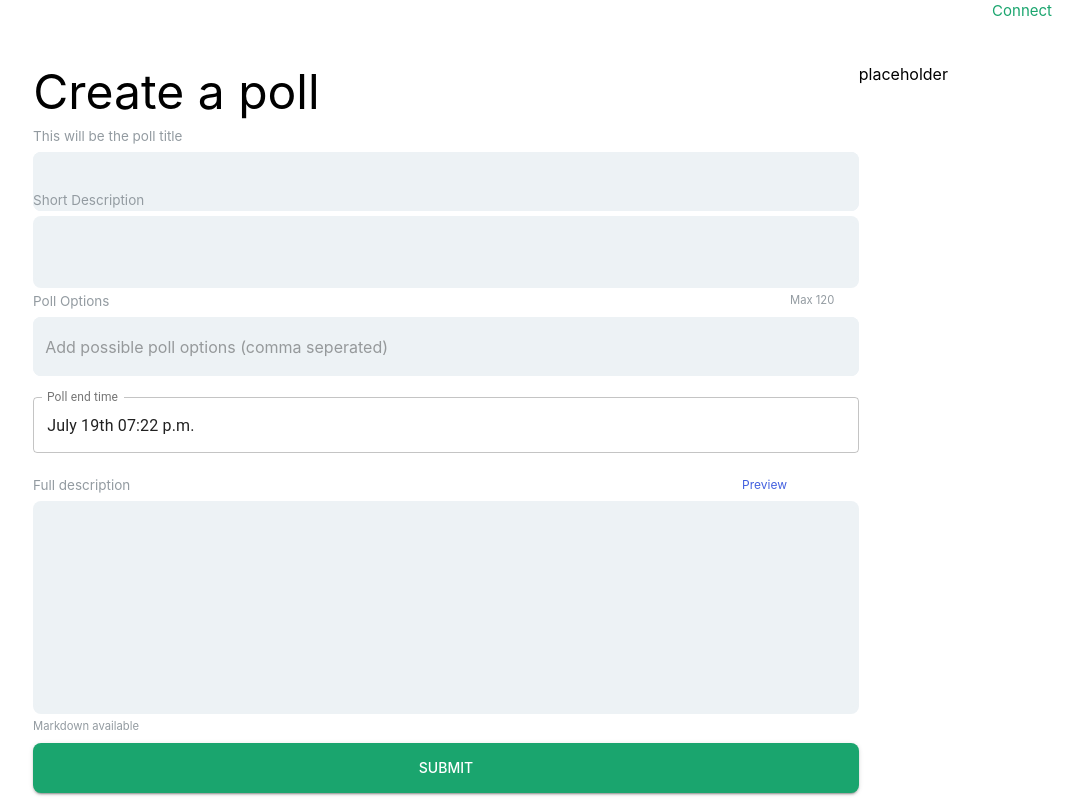
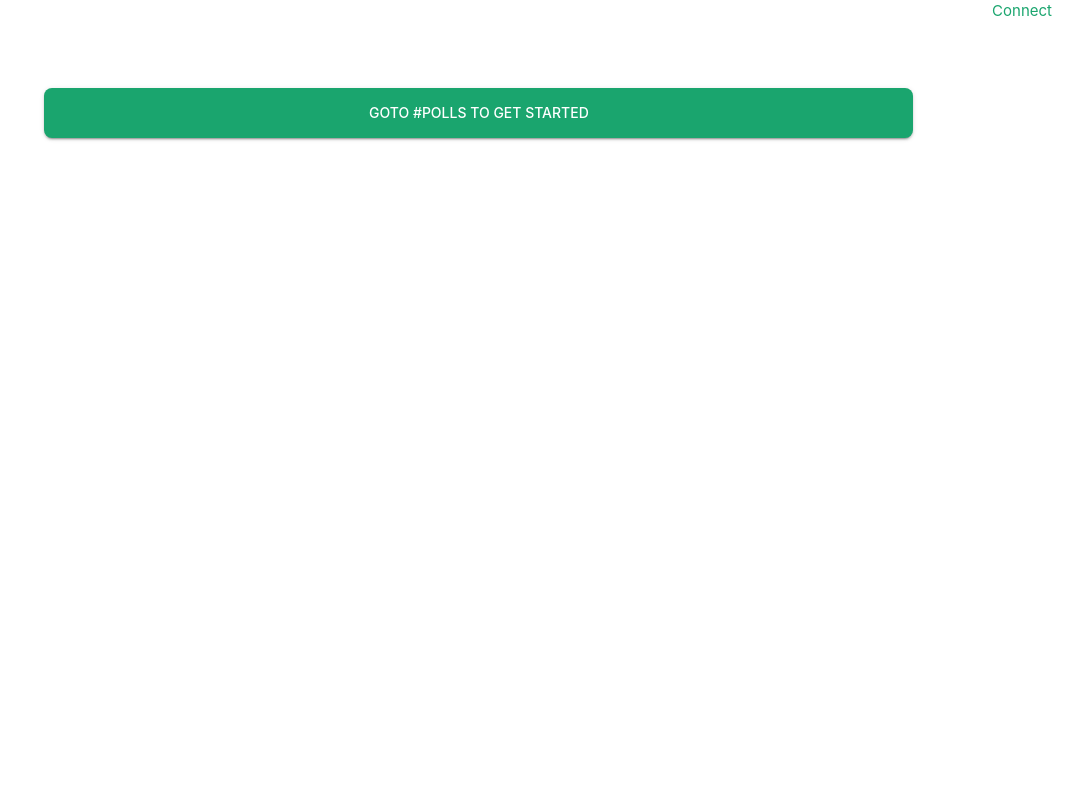
Before and after one commit to status-im/gasless-democracy, a React (Create React App) app in the folder dapp/: page / in a window 1280 px wide. Shown: the whole page, without its empty margins (180-1263 px from the left). Built offline with nearby package versions, Linux system fonts and the light colour scheme; what ipfs-http-client would draw is missing.

Commit message:
add verification of polls
add routes

```diff
--- a/dapp/package.json
+++ b/dapp/package.json
@@ -16,6 +16,7 @@
     "@types/node": "^12.0.0",
     "@types/react": "^16.9.0",
     "@types/react-dom": "^16.9.0",
+    "@types/react-router-dom": "^5.1.5",
     "classnames": "^2.2.6",
     "date-fns": "^2.14.0",
     "formik": "^2.1.4",
--- a/dapp/src/App.tsx
+++ b/dapp/src/App.tsx
@@ -1,4 +1,5 @@
 import React, { useState, useEffect } from 'react'
+import { Route, Link, Switch, HashRouter as Router } from 'react-router-dom'
 import { ThemeProvider } from '@material-ui/core/styles'
 import EmbarkJS from './embarkArtifacts/embarkjs'
 import theme from './styles/theme'
@@ -68,8 +69,12 @@ function App() {
           account={account}
           isStatus={isStatus}
           enableEthereum={() => enableEthereum(setAccount)} />
-        <CreatePoll />
-        <ListPolls />
+        <Router>
+        <Switch>
+          <Route path="/(|list-polls)" component={ListPolls} />
+          <Route path="create-poll" component={CreatePoll} />
+        </Switch>
+        </Router>
       </div>
     </ThemeProvider>
   );
--- a/dapp/src/components/ListPolls.tsx
+++ b/dapp/src/components/ListPolls.tsx
@@ -1,16 +1,75 @@
-import React, { useEffect } from 'react'
-import { gotoPublicChat, getChatMessages, useChatMessages } from '../utils/status'
+import React, { Fragment, useEffect, useState } from 'react'
+import {
+  gotoPublicChat,
+  getChatMessages,
+  useChatMessages,
+  Topics,
+  Message
+} from '../utils/status'
+import { signedMessage, verifySignedMessage } from '../utils/signing'
+import Typography from '@material-ui/core/Typography'
+import StatusButton from './base/Button'
+import useStyles from '../styles/listPolls'
+import { POLLS_CHANNEL } from './constants'
+
+async function gotoPolls() {
+  await gotoPublicChat(POLLS_CHANNEL)
+  getChatMessages()
+}
+
+async function parseMessages(messages: Topics | undefined, setState: Function) {
+  if (!messages) return
+  const fmtMessages: Topics = {}
+  const keys = Object.keys(messages)
+  keys.map(key => {
+    const msgs: Message[] = messages[key]
+    const parsed: Message[] = msgs.map(msg => {
+      const { text } = msg;
+      const newMsg = { ...msg };
+      try {
+        const sigMsg: signedMessage = JSON.parse(text);
+        newMsg['sigMsg'] = sigMsg
+      } catch (e) {
+        console.log({e})
+      } finally {
+        if (!!newMsg['sigMsg']) {
+          newMsg['verified'] = verifySignedMessage(newMsg['sigMsg'])
+        }
+        return newMsg
+      }
+    })
+    //const final = resolved.filter((k: Message) => k.text !== NIL)
+    console.log({parsed})
+    fmtMessages[key] = parsed
+  })
+  console.log({fmtMessages})
+  setState(fmtMessages)
+}
 
 function ListPolls() {
-  const chatMessages = useChatMessages()
+  const [rawMessages] = useChatMessages()
+  const [chatMessages, setChatMessages] = useState()
+  const classes: any = useStyles()
 
   useEffect(() => {
     getChatMessages()
   }, [])
 
-  console.log({chatMessages})
+  useEffect(() => {
+    parseMessages(rawMessages, setChatMessages)
+  }, [rawMessages])
+
+  //const chatMessages = parseMessages(rawMessages)
+  console.log({chatMessages, rawMessages})
   return (
-    <div>placeholder</div>
+    <Fragment>
+      {!chatMessages && <div className={classes.root}>
+        <StatusButton
+          buttonText="Goto #polls to get started"
+          onClick={gotoPolls}
+        />
+      </div>}
+    </Fragment>
   )
 }
 
--- /dev/null
+++ b/dapp/src/styles/listPolls.js
@@ -0,0 +1,15 @@
+import { makeStyles } from '@material-ui/core/styles'
+
+const useStyles = makeStyles(theme => ({
+  root: {
+    display: 'grid',
+    gridTemplateColumns: 'repeat(48, [col] 1fr)',
+    gridColumn: '3 / 45',
+    [theme.breakpoints.up('md')]: {
+      gridTemplateRows: '4rem 4rem auto auto 6rem',
+      gridColumn: '8 / 42',
+    }
+  }
+}))
+
+export default useStyles
--- a/dapp/src/utils/status.ts
+++ b/dapp/src/utils/status.ts
@@ -1,4 +1,5 @@
 import { useState, useEffect } from 'react'
+import { signedMessage } from './signing'
 export {}
 
 declare global {
@@ -35,14 +36,16 @@ export async function getChatMessages(): Promise<any> {
     }
 }
 
-type Message = {
+export type Message = {
     alias: string,
     text: string,
     timestamp: number,
     from: string,
-    messageId: string
+    messageId: string,
+    verified?: boolean,
+    sigMsg?: signedMessage
 }
-type Topics = {
+export type Topics = {
     [chat: string]: Message[]
 }
 
@@ -57,7 +60,7 @@ interface MessagesEvent extends CustomEvent {
     }
 }
 
-export function useChatMessages(): Topics | undefined {
+export function useChatMessages(): [Topics | undefined, Function] {
     const [chatMessages, setChatMessages] = useState<Topics>()
 
     function messageHandler(event: MessagesEvent) {
@@ -65,6 +68,7 @@ export function useChatMessages(): Topics | undefined {
         const { data } = event.data
         if (!data) return
         const { chat, messages } = data
+        if (!chat) return
         setChatMessages((prevState: Topics | undefined) => ({
             ...prevState,
             [chat]: messages
@@ -79,6 +83,5 @@ export function useChatMessages(): Topics | undefined {
         }
     })
 
-    return chatMessages
-
+    return [chatMessages, setChatMessages]
 }
--- a/package.json
+++ b/package.json
@@ -35,6 +35,9 @@
   "dependencies": {
     "@material-ui/core": "^4.11.0",
     "@material-ui/styles": "^4.10.0",
-    "ipfs-http-client": "^44.3.0"
+    "eth-crypto": "^1.6.0",
+    "ethereumjs-util": "^6.0.0",
+    "ipfs-http-client": "^44.3.0",
+    "react-router-dom": "^5.2.0"
   }
 }
```
Also changed, not shown: 2 other files (tests, documents, lock files or other folders).
